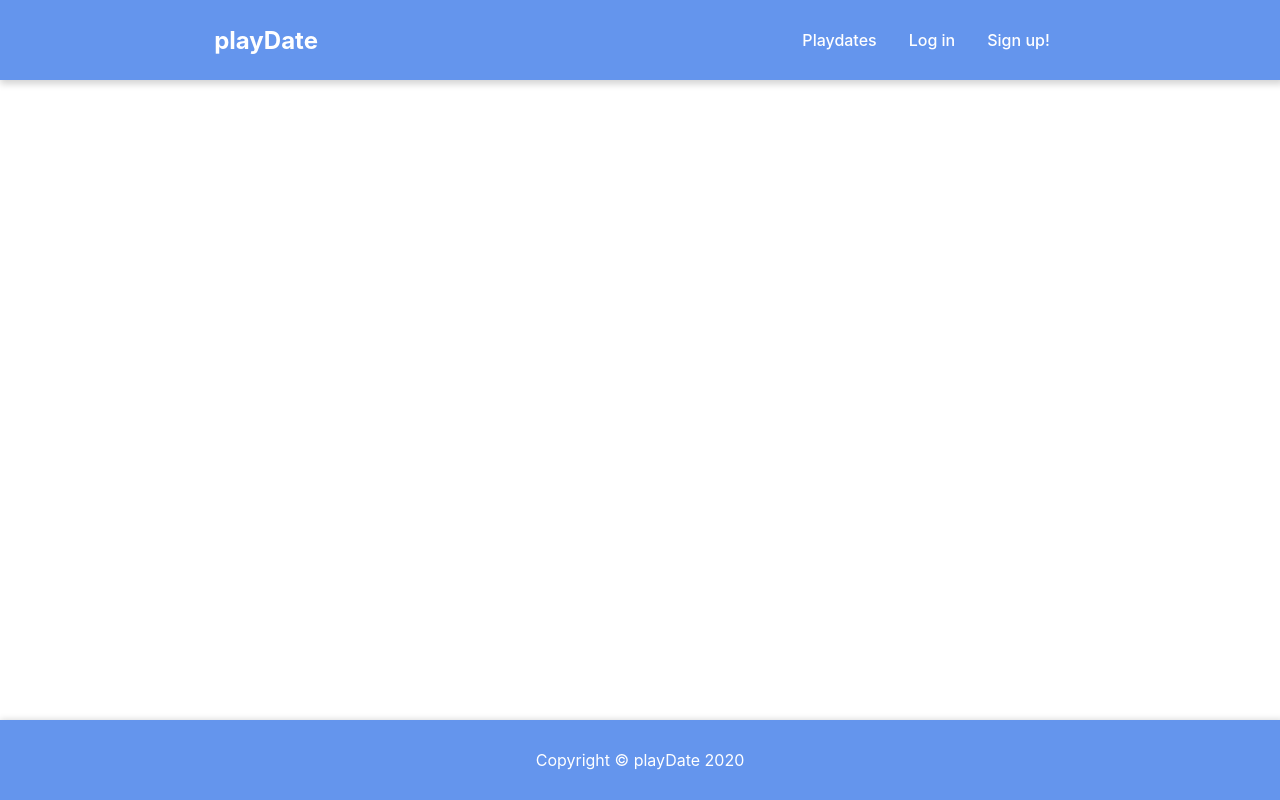
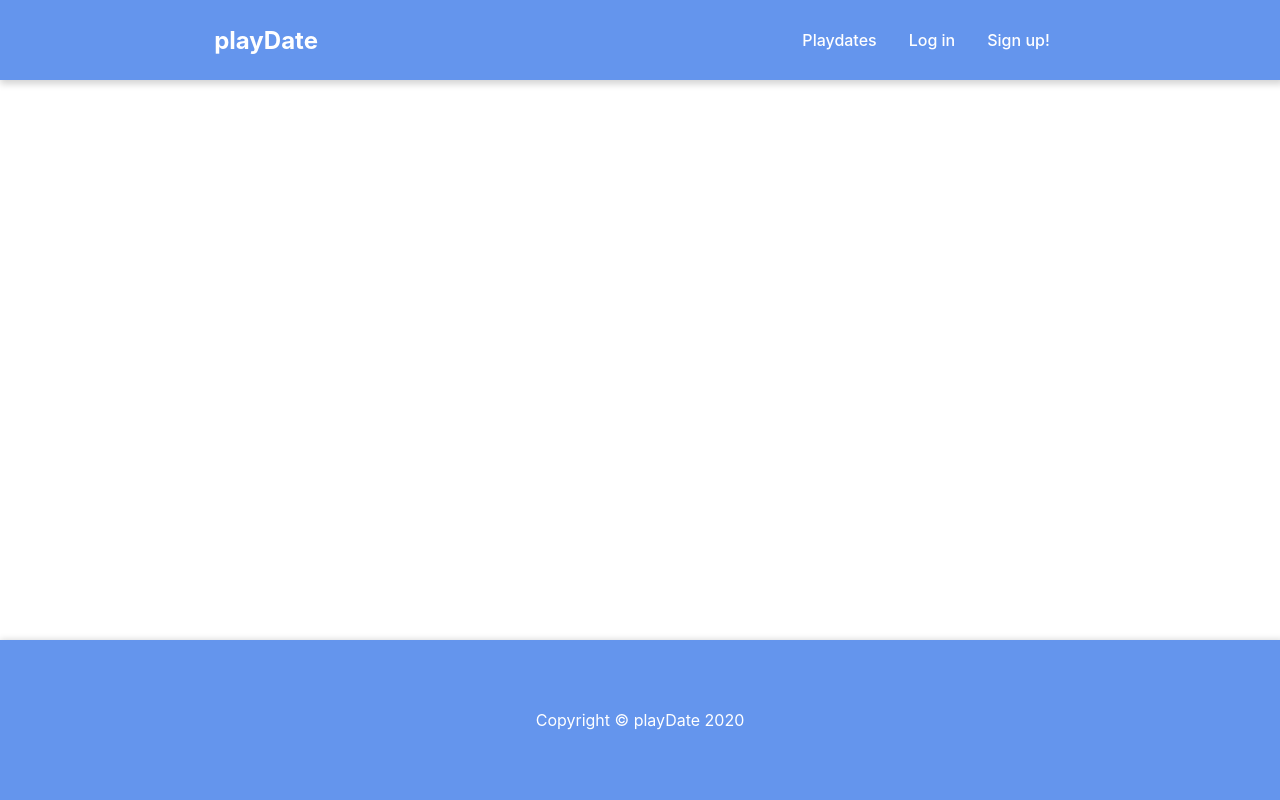
Before and after one commit to luxvalerian/playDate, a React (Create React App) app in the folder playdate/: page / in a window 1280 px wide. Built offline with nearby package versions, Linux system fonts and the light colour scheme.

Commit message:
styling stuff

```diff
--- a/playdate/src/components/Footer/Footer.module.css
+++ b/playdate/src/components/Footer/Footer.module.css
@@ -1,9 +1,9 @@
 .footer {
     display: flex;
     align-items: center;
-    height: 5rem;
+    height: 10rem;
     background-color: #6495ed;
-    justify-content: space-around;
+    justify-content: center;
     color: #ffffff;
     box-shadow: 2px 2px 7px 2px lightgrey;
 }
```
